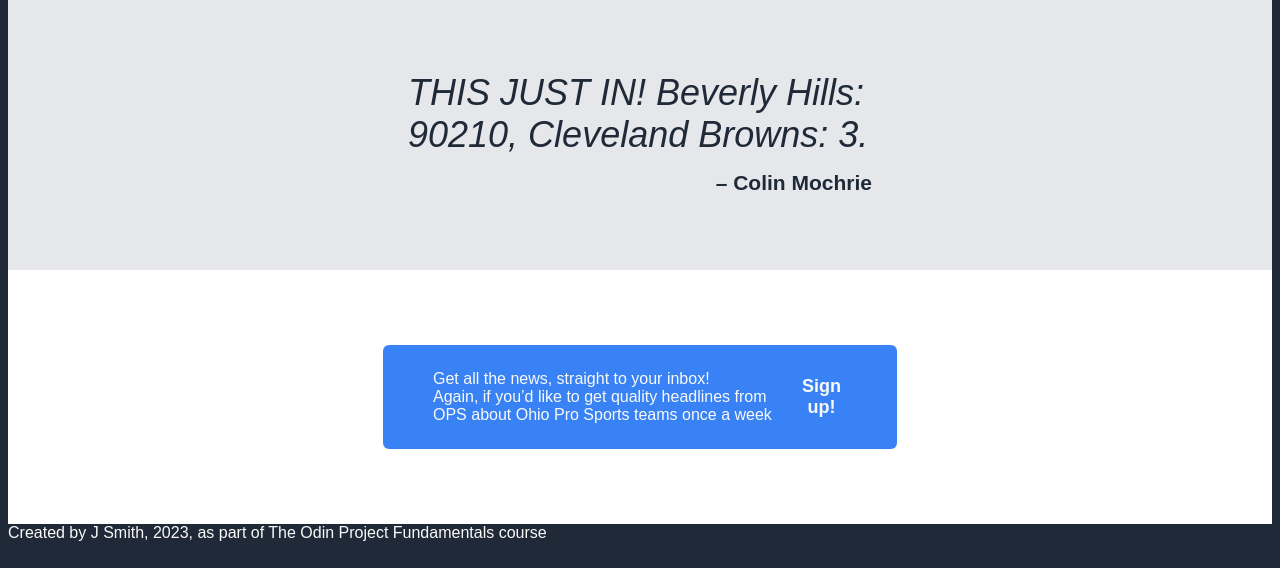
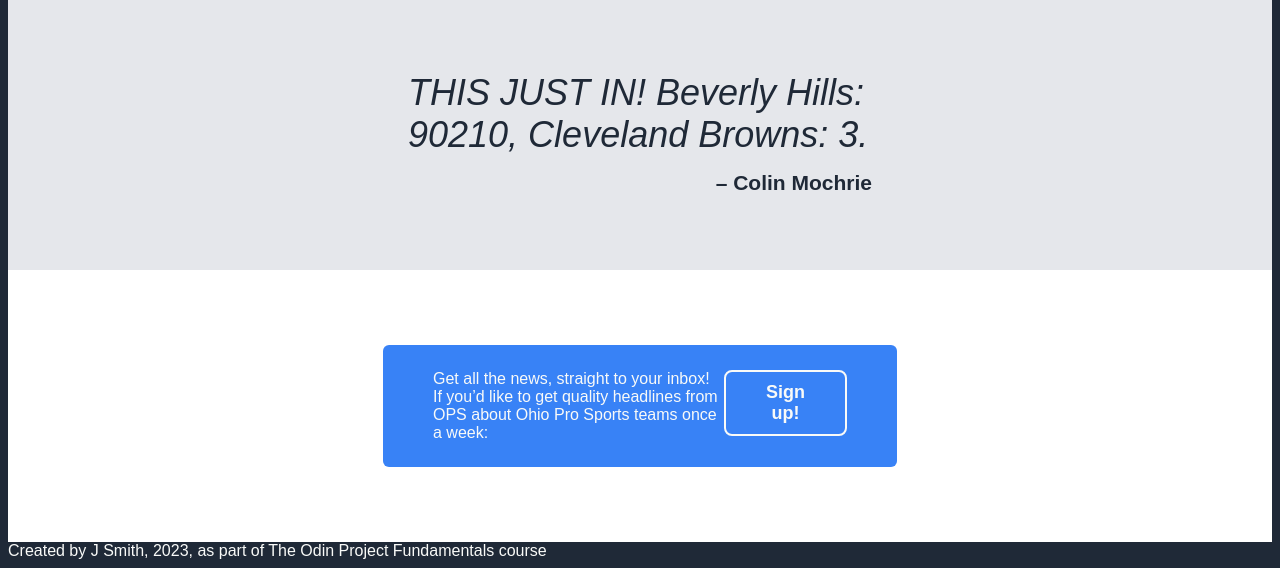
Before and after one commit to jsmithBadin/TOPLandingPageProject, a plain HTML site: page index.html in a window 1280 px wide. Shown: the part 1261-1829 px from the top of the page. Drawn offline with Linux system fonts and the light colour scheme.

Commit message:
To index.html: added inline css formatting to add border to sign up button in newsletter section

```diff
--- a/index.html
+++ b/index.html
@@ -97,11 +97,11 @@
             Get all the news, straight to your inbox!
           </div>
           <div class="signup-text">
-            Again, if you’d like to get quality headlines from OPS about Ohio Pro Sports teams once a week
+            If you’d like to get quality headlines from OPS about Ohio Pro Sports teams once a week:
           </div>
         </div>
         <div class="signup-button">
-            <button>Sign up!</button>
+            <button style="border: 2px; border-style: solid; border-color: #f9faf8; padding: 10px 40px;">Sign up!</button>
           </div>
         </div>
       </div>
```
